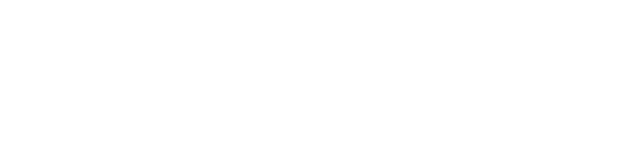
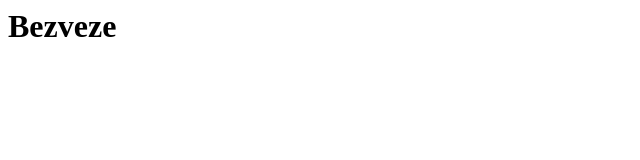
Before and after one commit to stipedolic/HTMLCSS, a plain HTML site: page htmlsandbox/index.html in a window 1280 px wide. Shown: the whole page, without its empty margins (0-640 px from the left). Drawn offline with Linux system fonts and the light colour scheme.

Commit message:
Jedan modificiran, a jedan dodan

```diff
--- a/htmlsandbox/index.html
+++ b/htmlsandbox/index.html
@@ -1,2 +1,8 @@
-<blablabla></blablabla>
-<stipe></stipe>
+<html>
+<body>
+
+<title>Stipe Dolić!</title>
+<h1>Bezveze</h1>
+
+</body>
+</html>
--- /dev/null
+++ b/htmlsandbox/styles.css
@@ -0,0 +1,3 @@
+h1 {
+    color:red;
+}
```
